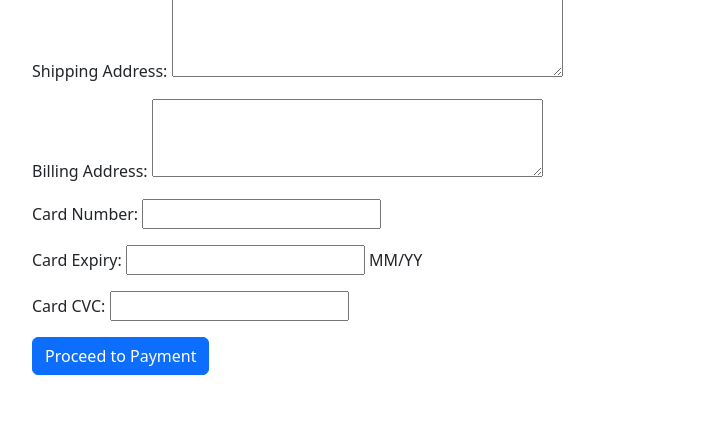
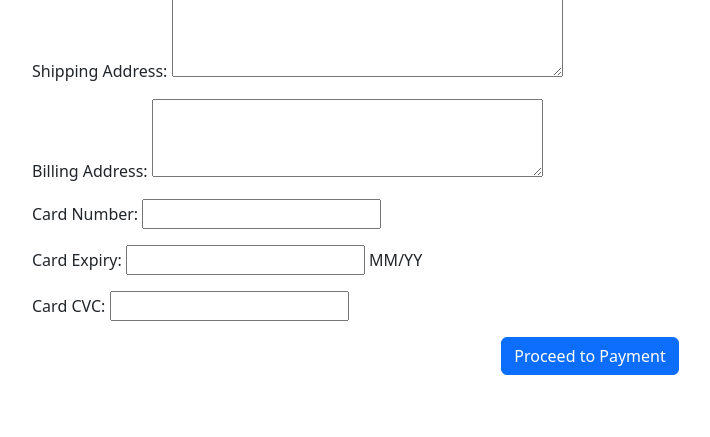
Before and after one commit to madmad89/BrakelessBikeStore, a Django app: template templates/checkout.html in a window 1280 px wide. Shown: the part 239-676 px from the top of the page, without its empty margins (50-760 px from the left). Run offline with Django 4.2, Linux system fonts and the light colour scheme; the template is opened without the code that fills it: values that come from a table or form of the project are taken from there, others are empty; data comes from the database, SQL or seed files in the repository.

Commit message:
Update checkout.html

```diff
--- a/templates/checkout.html
+++ b/templates/checkout.html
@@ -17,8 +17,12 @@
                 <h3>Checkout</h3>
                 <form method="post">
                     {% csrf_token %}
-                    {{ form.as_p }}
+                    <div class="cart-body">
+                        {{ form.as_p }}
+                    </div>
+                    <div class="card-footer text-center">
                     <button type="submit" class="btn btn-primary">Proceed to Payment</button>
+                    </div>
                 </form>
             </div>
         </div>
```
